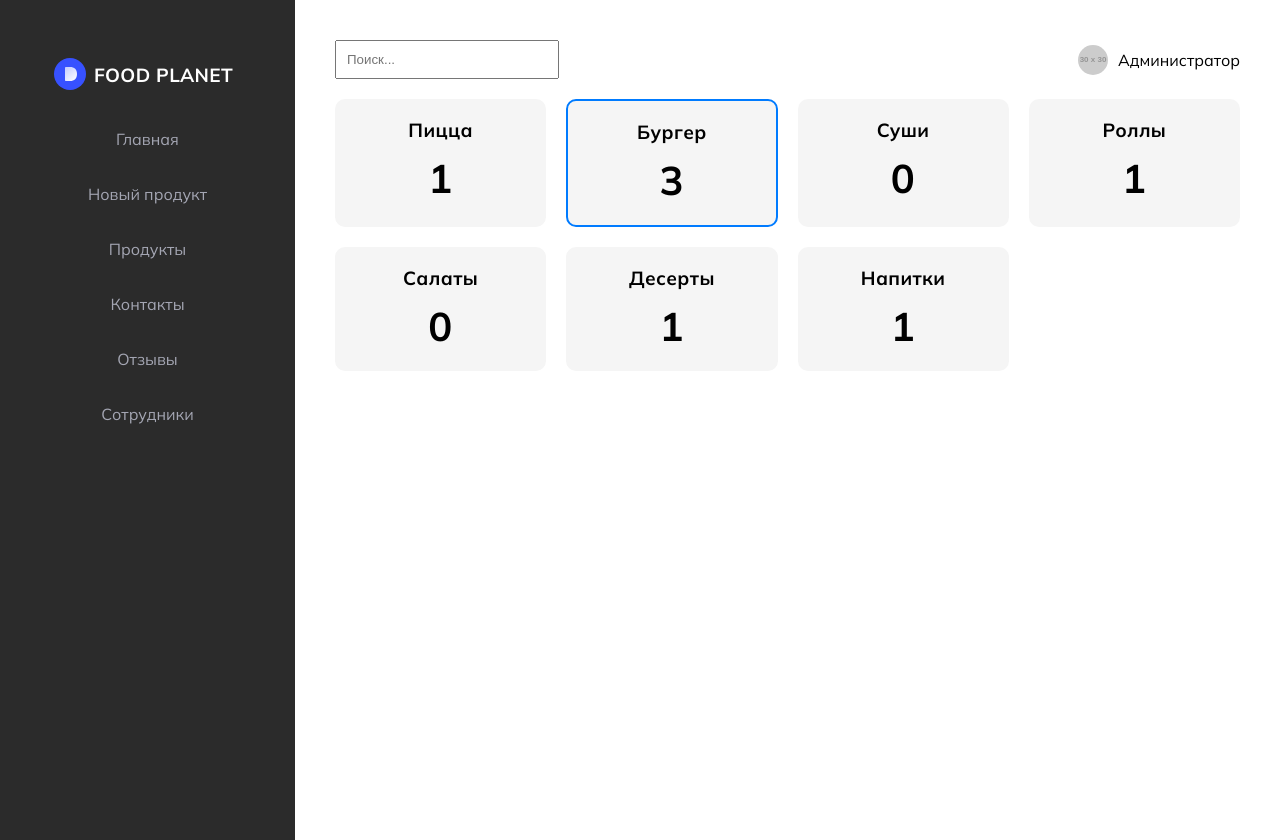
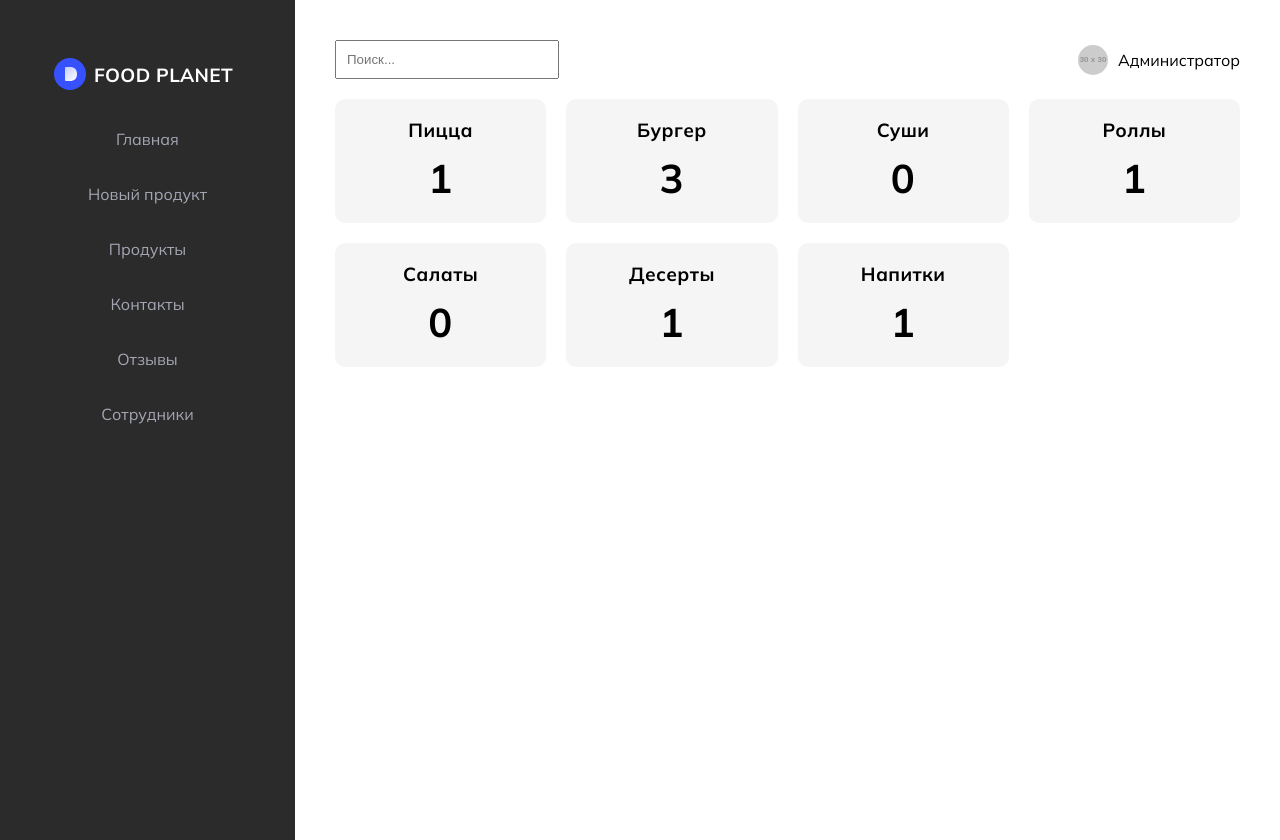
Before and after one commit to AureliusAtakhanes/adminFoodPlanet, a React (Vite) app: page / in a window 1280 px wide. Built offline with nearby package versions, Linux system fonts and the light colour scheme; data requests are answered from the project's data file.

Commit message:
fixed styles

```diff
--- a/src/adminPanel/adminComponents/Dashboard/Dashboard.css
+++ b/src/adminPanel/adminComponents/Dashboard/Dashboard.css
@@ -43,10 +43,6 @@
     transition: transform 0.2s, box-shadow 0.2s;
 }
 
-.card.active {
-    border: 2px solid #007bff;
-}
-
 .card:hover {
     transform: translateY(-5px);
     box-shadow: 0 4px 8px rgba(0, 0, 0, 0.2);
```
